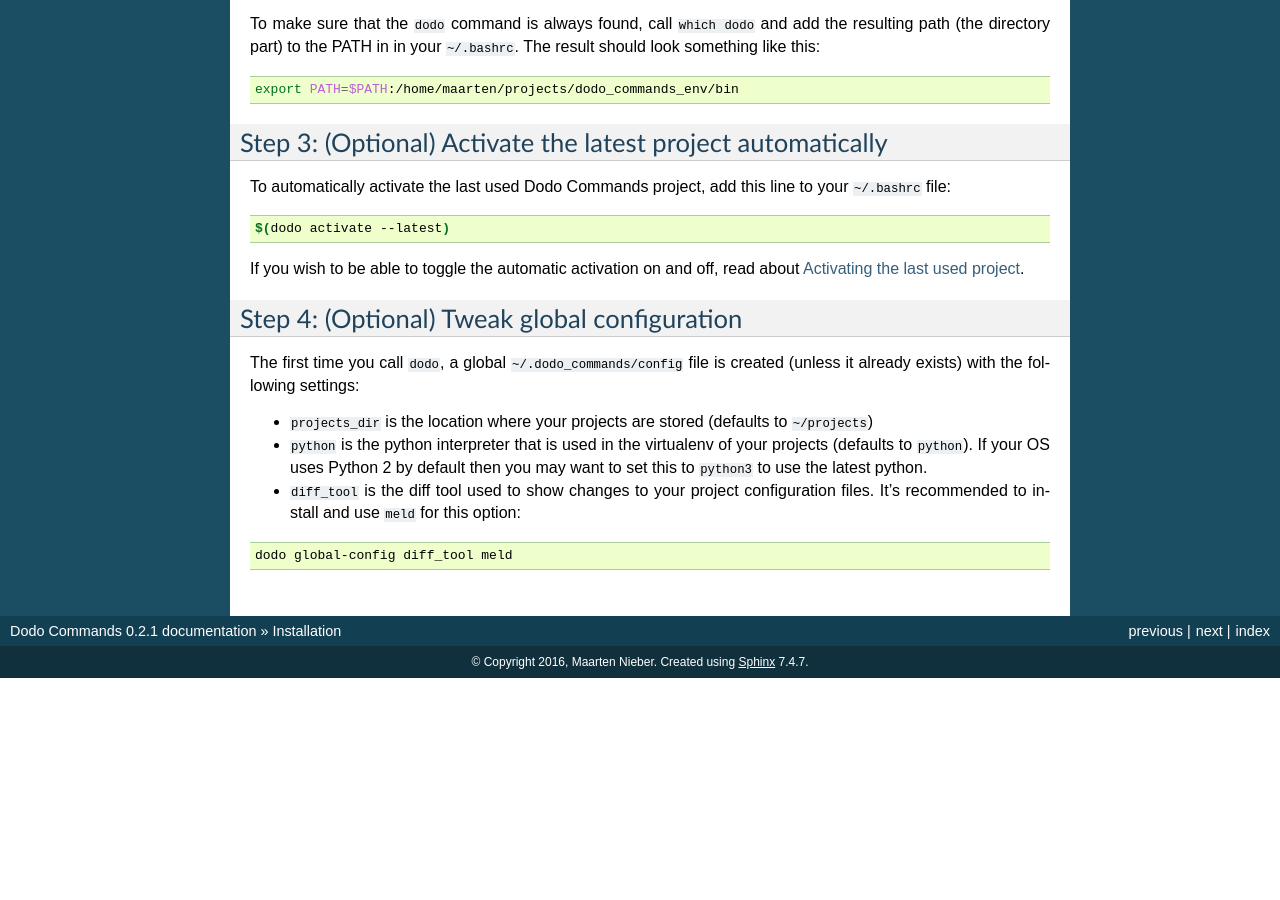
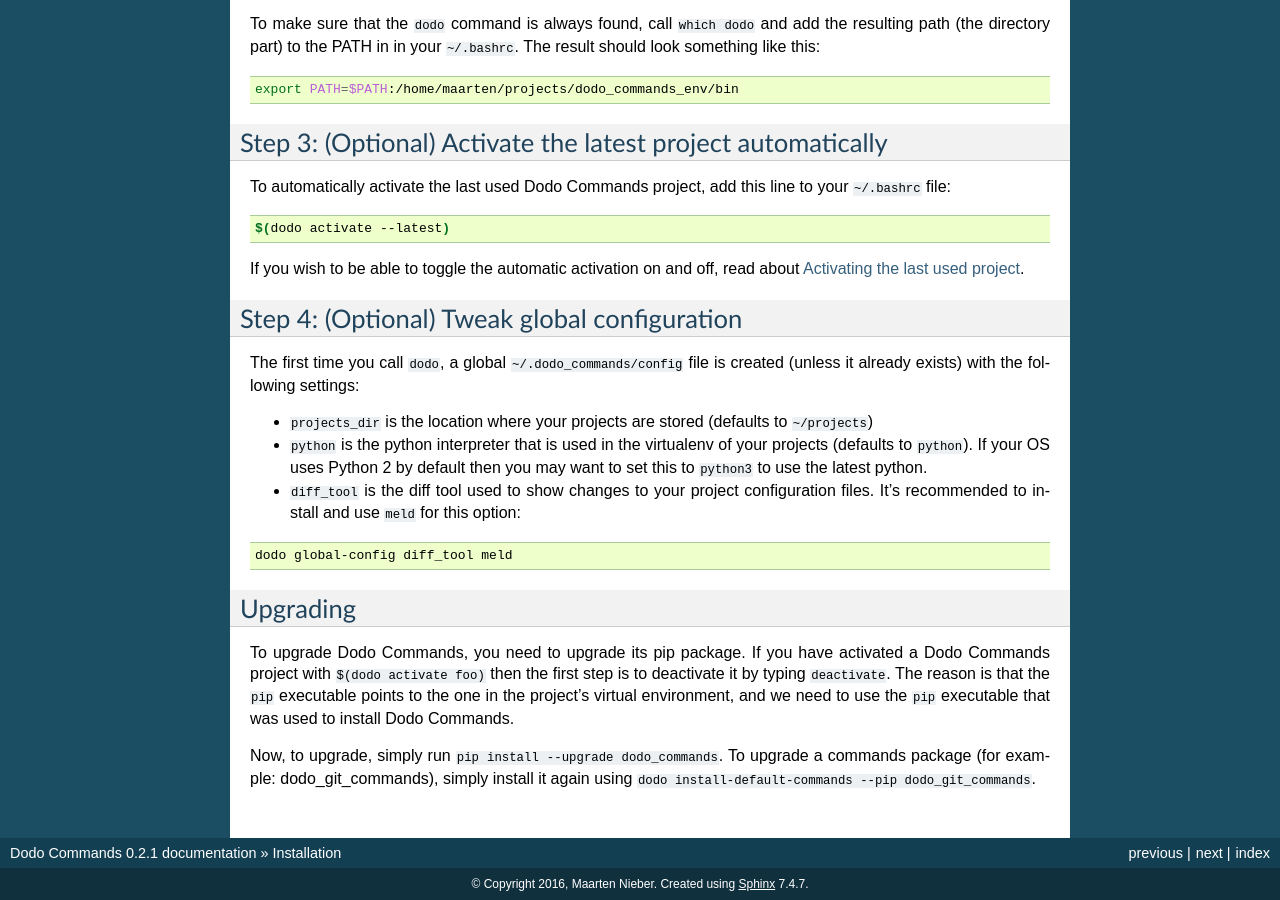
Before and after one commit to mnieber/dodo-commands, a Sphinx documentation site: the page built from doc/installation.rst, in a window 1280 px wide and 900 px high, scrolled down 576 px. Built offline with Sphinx 7.4.7, drawn with Linux system fonts in a browser that asks for light colours; before the commit the page ends 1254 px from its top, so only the background shows below that.

Commit message:
Add documentation on upgrading

```diff
--- a/doc/installation.rst
+++ b/doc/installation.rst
@@ -63,3 +63,10 @@
 .. code-block:: bash
 
     dodo global-config diff_tool meld
+
+Upgrading
+=========
+
+To upgrade Dodo Commands, you need to upgrade its pip package. If you have activated a Dodo Commands project with ``$(dodo activate foo)`` then the first step is to deactivate it by typing ``deactivate``. The reason is that the ``pip`` executable points to the one in the project's virtual environment, and we need to use the ``pip`` executable that was used to install Dodo Commands.
+
+Now, to upgrade, simply run ``pip install --upgrade dodo_commands``. To upgrade a commands package (for example: dodo_git_commands), simply install it again using ``dodo install-default-commands --pip dodo_git_commands``.
```
